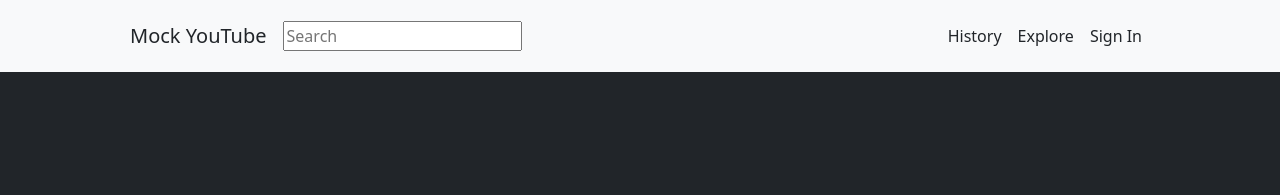
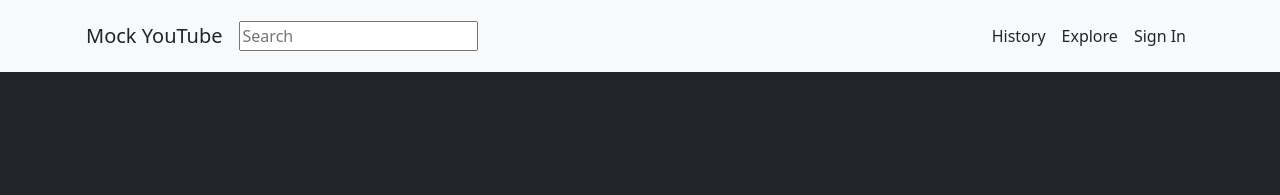
Before and after one commit to jettdembin/mockyoutubeapi, a plain HTML site: page index.html in a window 1280 px wide. Drawn offline with nearby package versions, Linux system fonts and the light colour scheme.

Commit message:
removed width from container

```diff
--- a/index.html
+++ b/index.html
@@ -14,7 +14,8 @@
   <body class="bg-dark">
     <nav class="navbar navbar-expand-lg bg-light navbar-dark py-3 fixed-top">
       <div class="container">
-        <a href="#" class="navbar-brand ps-5 text-dark">Mock YouTube</a>
+        <a href="#" class="navbar-brand ps-1
+         text-dark">Mock YouTube</a>
 
         <form class="" id="search-form">
           <input id="search-bar" placeholder="Search" type="text" />
@@ -31,7 +32,7 @@
           </span>
         </button>
 
-        <div class="collapse navbar-collapse pe-5" id="navmenu">
+        <div class="collapse navbar-collapse pe-1" id="navmenu">
           <ul class="navbar-nav ms-auto">
             <li class="nav-item">
               <a href="#history" class="nav-link text-dark">History</a>
@@ -47,7 +48,7 @@
       </div>
     </nav>
 
-    <div class="container w-75 p-5">
+    <div class="container p-5">
       <div class="row p-5" id="video-divs">
       </div>
     </div>
```
